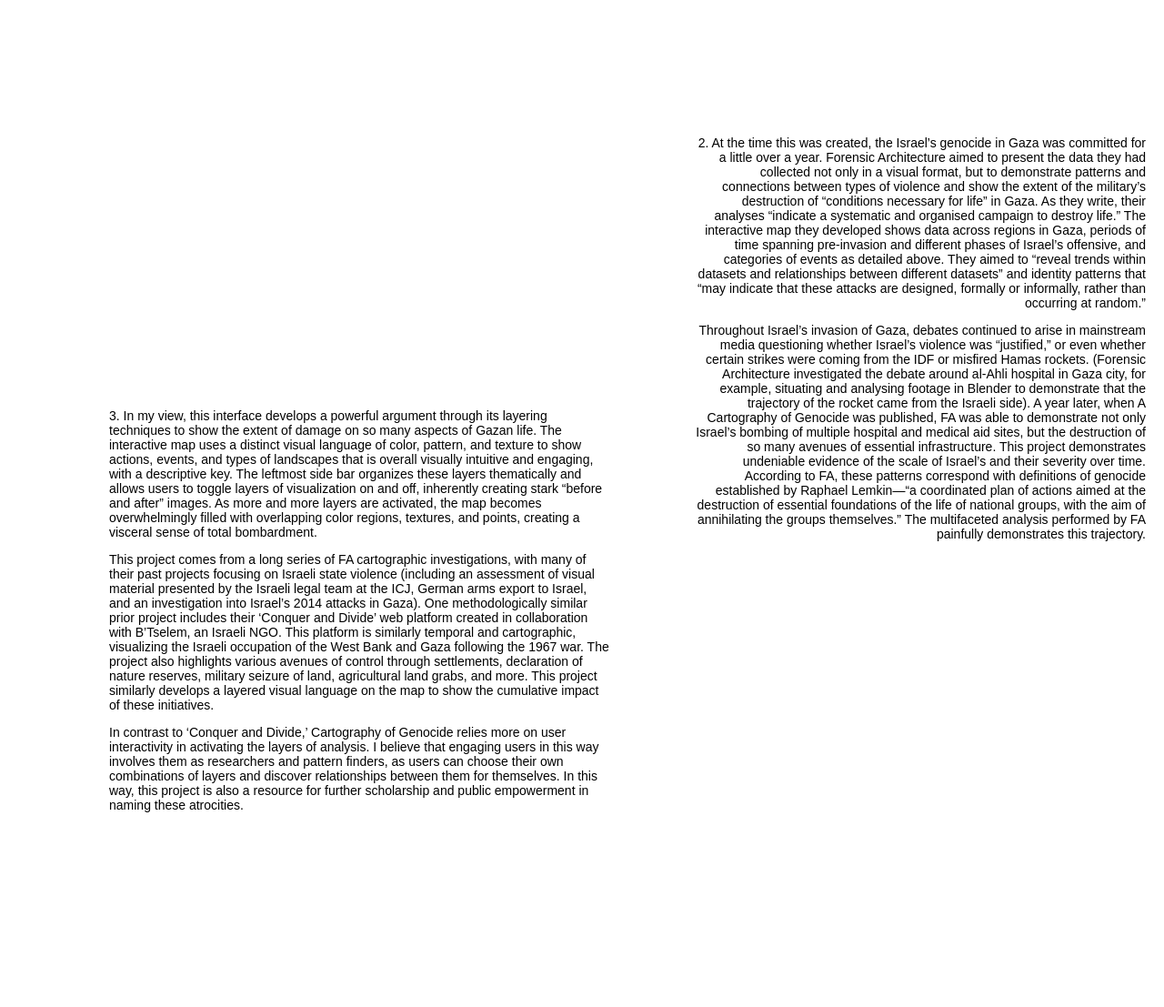
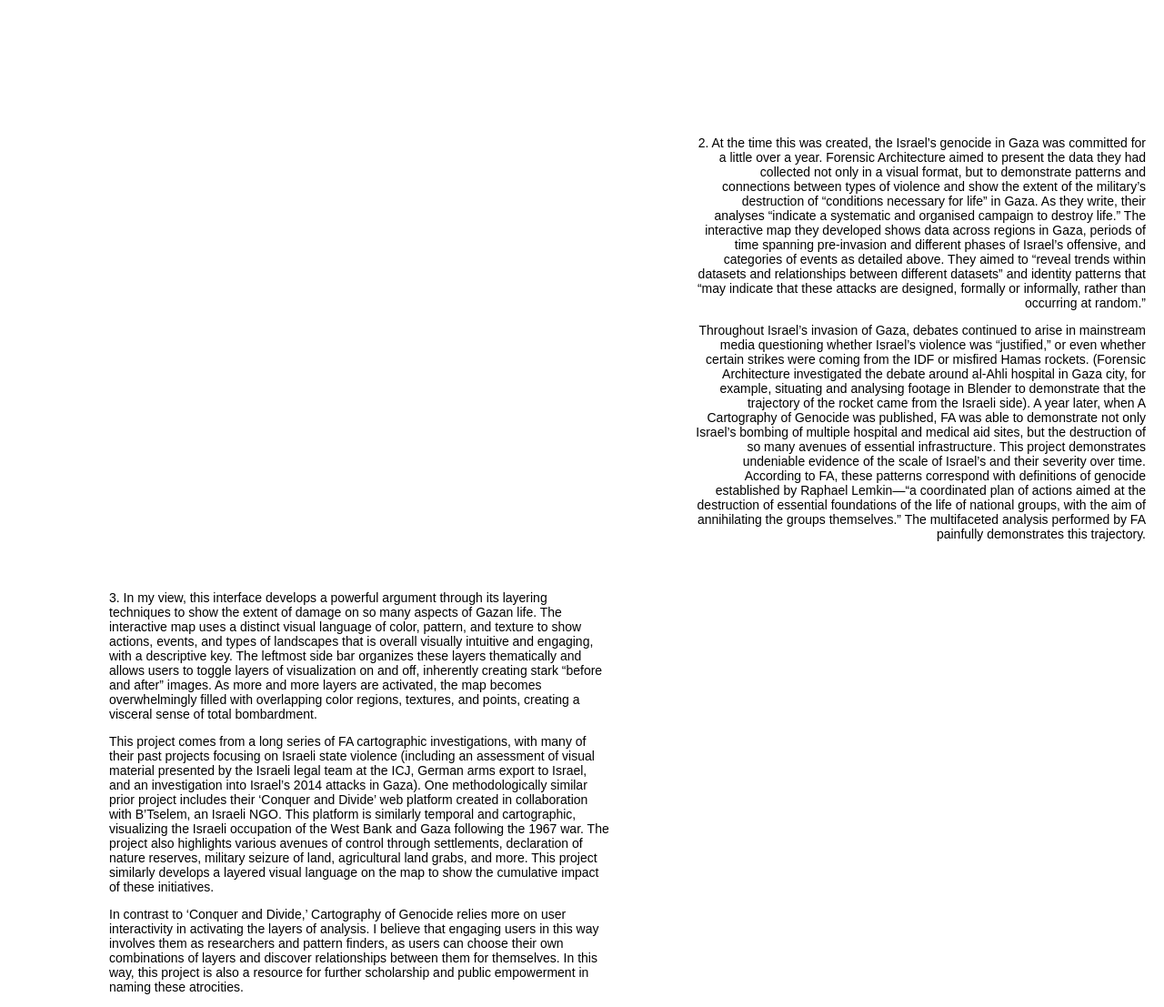
Before and after one commit to mika-yassur/methods, a plain HTML site: page index.html in a window 1280 px wide. Shown: the part 1365-2472 px from the top of the page at 91% size. Before the commit the page ends 2272 px from the top, so only its background shows below. Drawn offline with Linux system fonts and the light colour scheme.

Commit message:
spacing fix

```diff
--- a/style.css
+++ b/style.css
@@ -72,7 +72,7 @@ body {
 }
 .Third-Layer {
     position: absolute;
-    top: 1800px;       /* Adjust as needed for vertical spacing */
+    top: 2000px;       /* Adjust as needed for vertical spacing */
     left: 120px;       /* Indent from the left edge */
     font-size: 14px;  /* Set to your preferred size */
     margin: 0;        /* Remove default margin */
```
